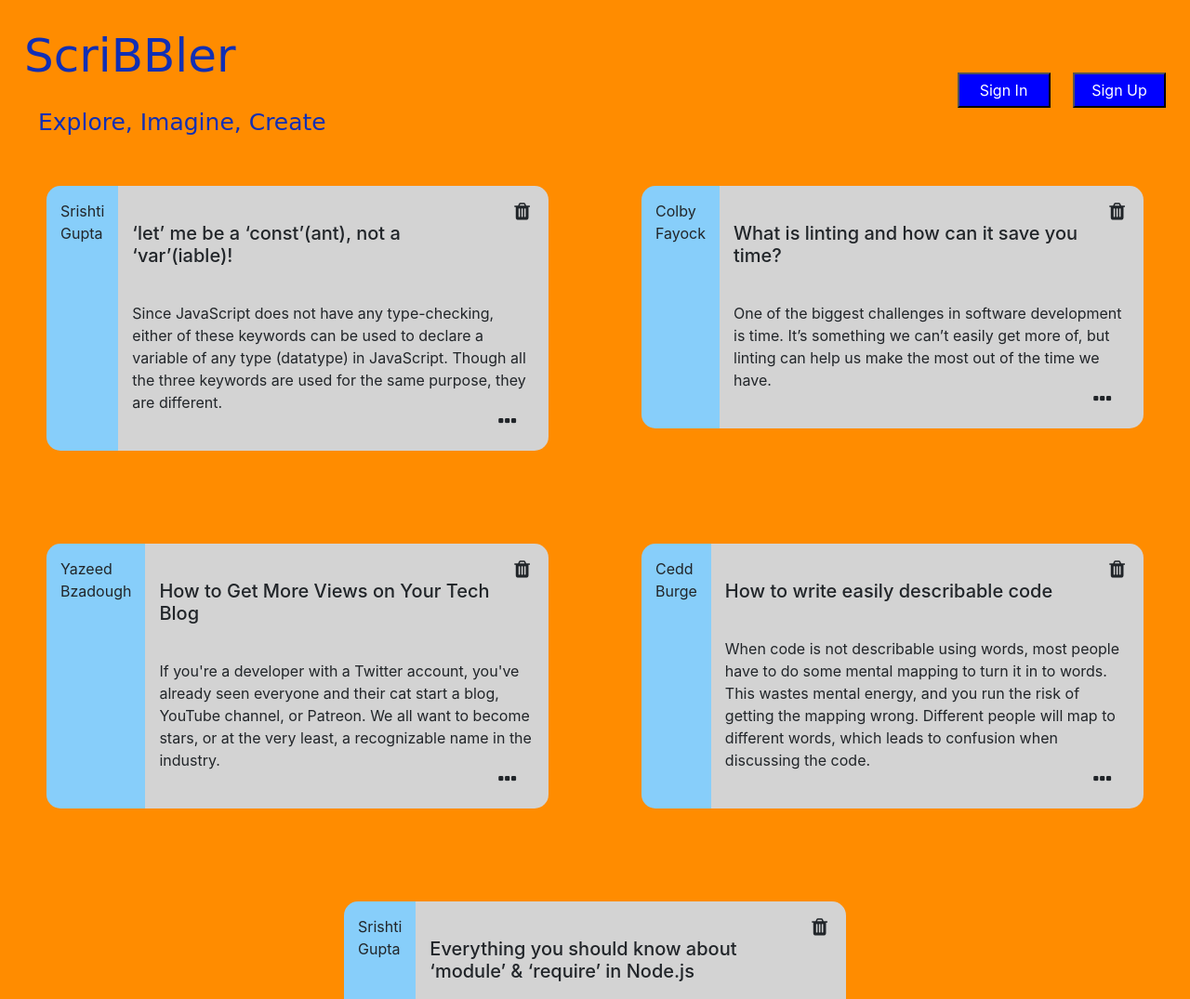
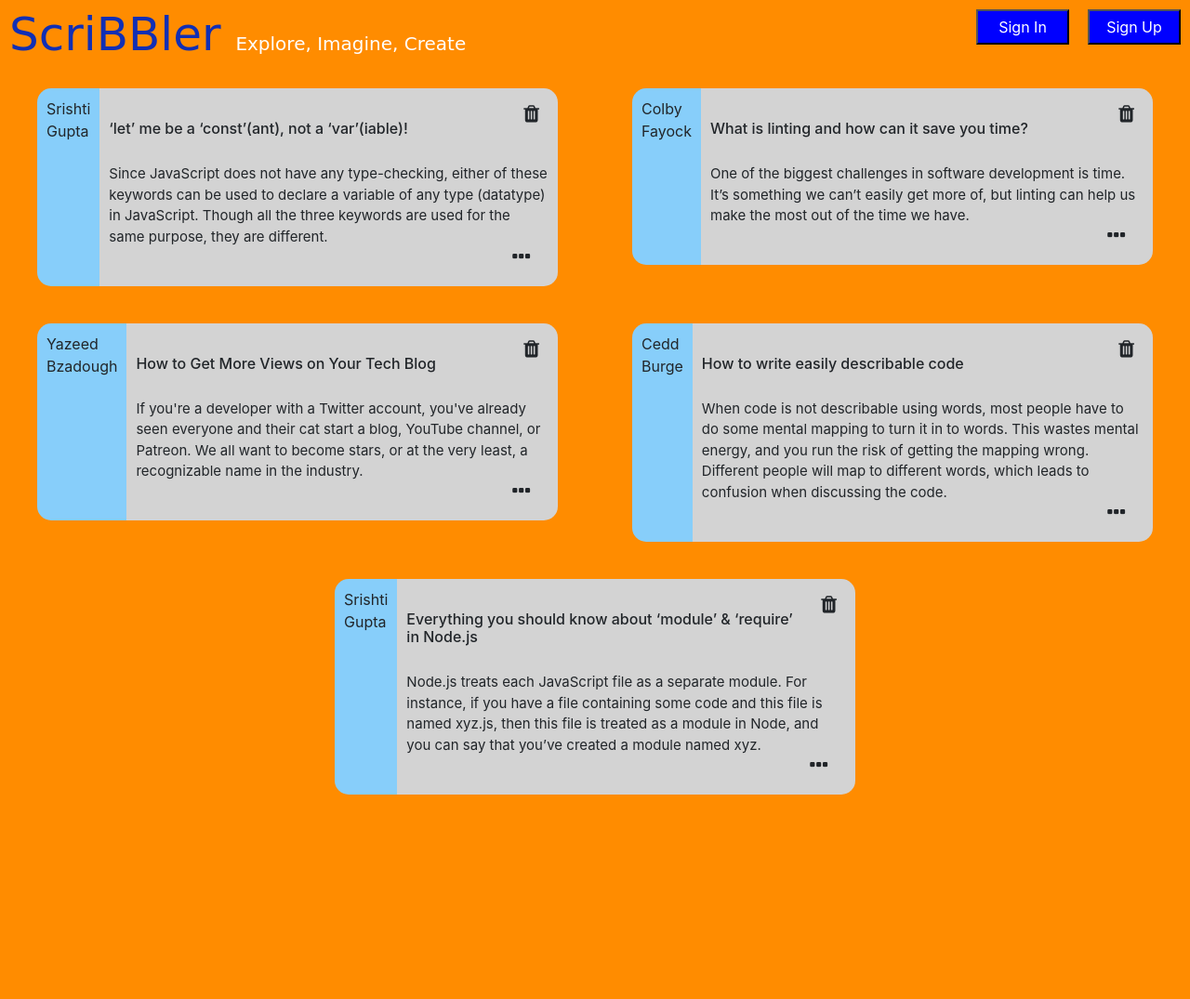
Before and after one commit to Harsimran-alt/Scribbler, a plain HTML site: page html/bloglist.html in a window 1280 px wide. Shown: the top 1075 px of the page at 93% size. After the commit the page ends 875 px from the top, so only its background shows below. Drawn offline with nearby package versions, Linux system fonts and the light colour scheme; a web font is replaced by a local one.

Commit message:
changed header from navbar to div, futher tweaks in styling

```diff
--- a/css/bloglist.css
+++ b/css/bloglist.css
@@ -1,11 +1,11 @@
 
 .main{
-    margin-top: 150px;
+    margin-top: auto;
 }
 .post_container{
     display:flex;
     justify-content: space-around;
-    margin:auto;
+    margin-bottom:10px;
 
 }
 .post{
@@ -17,7 +17,7 @@
     height:100%;
     width:50%;
     border-radius: 15px;
-    padding:50px;
+    padding:20px 40px 10px 40px;
 
 }
 .post_heading{
@@ -29,19 +29,21 @@
 }
 
 .post_content{
+
     margin:auto;
     border-radius:0px 15px 15px 0px;
     background-color:lightgrey;
 }
 p{
+    font-size:15px;
     margin:auto;
-    padding:15px;
+    padding:10px;
 }
 i{
     float:right;
     padding:20px;
 }
-h5{
+h6{
     margin:auto;
-    padding: 15px;
+    padding: 10px;
 }
--- a/css/header.css
+++ b/css/header.css
@@ -1,9 +1,13 @@
+#header{
+    position:fixed;
+}
 #sign{
     width:100px;
     background-color:blue;
     color:white;
     padding:5px 10px 5px 10px;
     margin:10px;
+    float:right;
 }
 #Title{
     font-family: 'Montez', cursive;
--- a/html/bloglist.html
+++ b/html/bloglist.html
@@ -14,25 +14,19 @@
 </head>
 
 <body style="background-color:darkorange;">
-    <header>
-          <nav class="navbar transparent fixed-top">
-            <a class="navbar-brand" class="logo-title" id="Title">ScriBBler
-            <p class="middleText" style="font-size:25px;">Explore, Imagine, Create</p></a>
-            <ul class="navbar-nav navbar-nav navbar-right">
-                <li>
-                  <button id="sign" data-toggle="modal" data-target="#sign_in">Sign In</button>
-                  <button id="sign" data-toggle="modal" data-target="#sign_up">Sign Up</button>
-                </li>
-            </ul>
-          </nav>
-    </header>
+    <div class="header">
+        <a id="Title">ScriBBler <span style="color:white; font-size:20px;">Explore, Imagine, Create</span></a>
+        <button id="sign" data-toggle="modal" data-target="#sign_up">Sign Up</button>
+        <button id="sign" data-toggle="modal" data-target="#sign_in">Sign In</button>
+
+    </div>
     <div class="main">
     <div class="post_container">
 
         <!-- post 1 starts here -->
         <div class="post">
             <div class="post_heading">
-                <p>Srishti Gupta</p>
+                <p style="font-size:16px;">Srishti Gupta</p>
             </div>
 
             <div class="post_content">
@@ -41,7 +35,7 @@
                     <span data-toggle="modal" data-target="#modalConfirm">
                         <i class="fa fa-trash fa-lg"></i></span>
                         <br>
-                        <h5>‘let’ me be a ‘const’(ant), not a ‘var’(iable)!</h5>
+                        <h6>‘let’ me be a ‘const’(ant), not a ‘var’(iable)!</h6>
                     </span>
                 </div>
                 <p>Since JavaScript does not have any type-checking, either of these keywords can be used to declare a variable of any type (datatype) in JavaScript. Though all the three keywords are used for the same purpose, they are different.
@@ -56,7 +50,7 @@
         <!-- post 2 starts here -->
         <div class="post">
             <div class="post_heading">
-                <p>Colby Fayock</p>
+                <p style="font-size:16px;">Colby Fayock</p>
             </div>
 
             <div class="post_content">
@@ -64,7 +58,7 @@
                     <span data-toggle="modal" data-target="#modalConfirm">
                         <i class="fa fa-trash fa-lg"></i>
                         <br>
-                        <h5>What is linting and how can it save you time?</h5>
+                        <h6>What is linting and how can it save you time?</h6>
                     </span>
                 </div>
                 <p>One of the biggest challenges in software development is time. It’s something we can’t easily get more of, but linting can help us make the most out of the time we have.
@@ -80,7 +74,7 @@
         <!-- post 3 starts here -->
         <div class="post">
             <div class="post_heading">
-                <p>Yazeed Bzadough</p>
+                <p style="font-size:16px;">Yazeed Bzadough</p>
             </div>
 
             <div class="post_content">
@@ -88,7 +82,7 @@
                     <span data-toggle="modal" data-target="#modalConfirm">
                         <i class="fa fa-trash fa-lg"></i>
                         <br>
-                    <h5>How to Get More Views on Your Tech Blog</h5>
+                    <h6>How to Get More Views on Your Tech Blog</h6>
                 </div>
                 <p>If you're a developer with a Twitter account, you've already seen everyone and their cat start a blog, YouTube channel, or Patreon. We all want to become stars, or at the very least, a recognizable name in the industry.
                 <span onclick="">
@@ -102,7 +96,7 @@
         <!-- post 4 starts here -->
         <div class="post">
             <div class="post_heading">
-                <p>Cedd Burge</p>
+                <p style="font-size:16px;">Cedd Burge</p>
             </div>
 
             <div class="post_content">
@@ -110,7 +104,7 @@
                     <span data-toggle="modal" data-target="#modalConfirm">
                         <i class="fa fa-trash fa-lg"></i>
                         <br>
-                    <h5>How to write easily describable code</h5>
+                    <h6>How to write easily describable code</h6>
                     <span>
                         <!-- TODO: Include Font Awesome icon for delete icon here -->
                     </span>
@@ -129,7 +123,7 @@
         <!-- post 5 starts here -->
         <div class="post">
             <div class="post_heading">
-                <p>Srishti Gupta</p>
+                <p style="font-size:16px;">Srishti Gupta</p>
             </div>
 
             <div class="post_content">
@@ -138,7 +132,7 @@
                     <span data-toggle="modal" data-target="#modalConfirm">
                         <i class="fa fa-trash fa-lg"></i></span>
                         <br>
-                        <h5>Everything you should know about ‘module’ & ‘require’ in Node.js</h5>
+                        <h6>Everything you should know about ‘module’ & ‘require’ in Node.js</h6>
                     </span>
                 </div>
                 <p>Node.js treats each JavaScript file as a separate module. For instance, if you have a file containing some code and this file is named xyz.js, then this file is treated as a module in Node, and you can say that you’ve created a module
```
